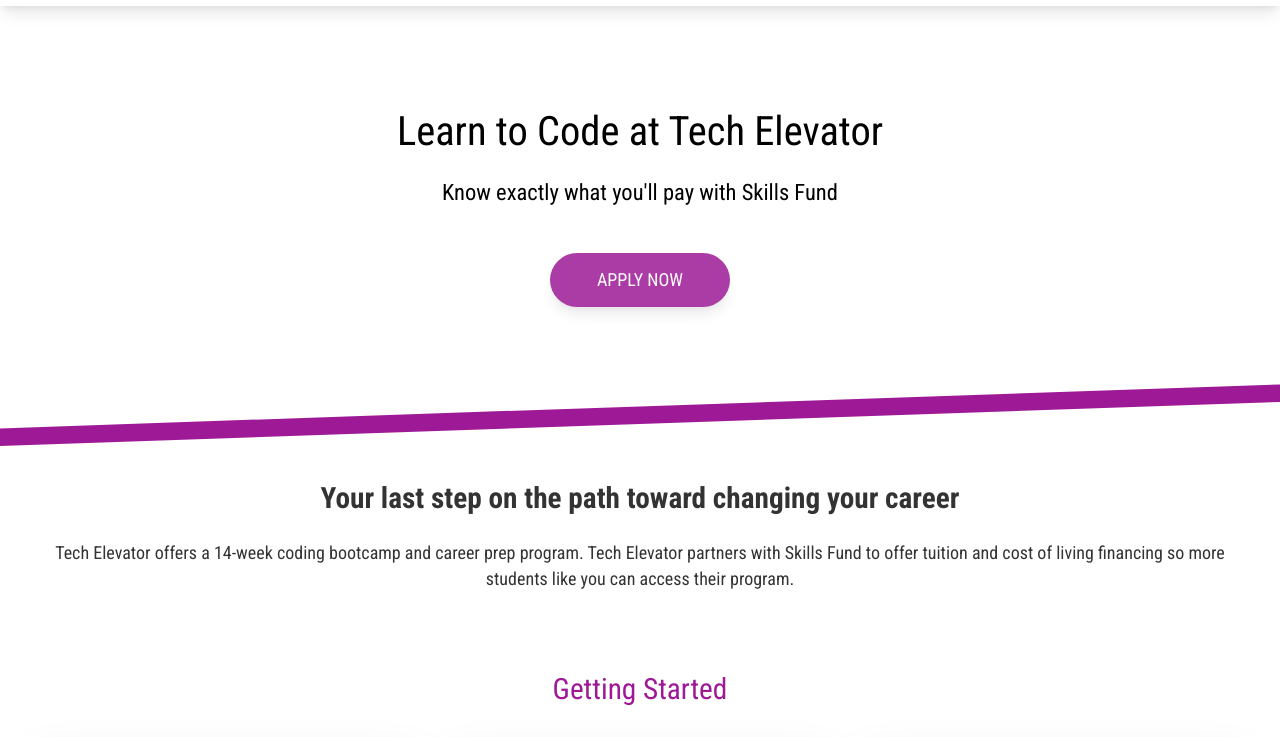
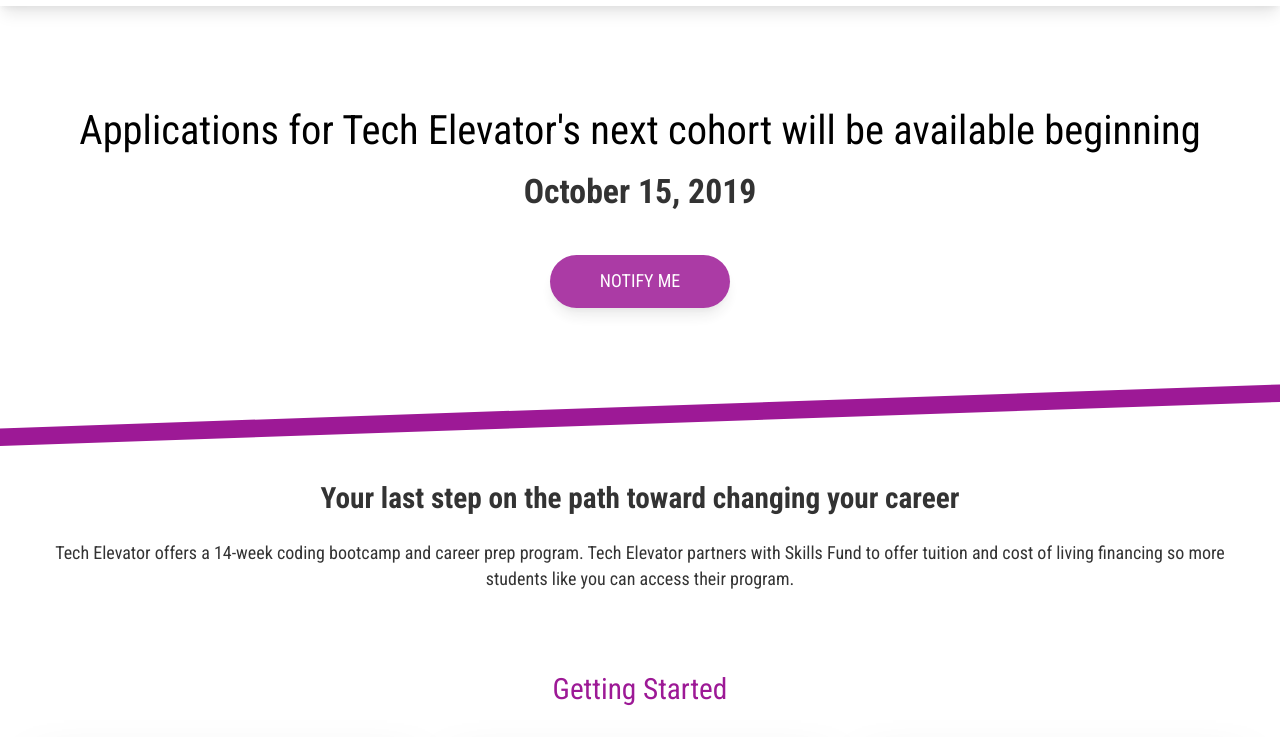
Before and after one commit to chrisdesilva/skills_fund_tech_elevator, a Gatsby site: page / in a window 1280 px wide. Shown: the part 48-785 px from the top of the page. Built offline with nearby package versions, Linux system fonts and the light colour scheme; Gatsby itself is replaced by a stand-in of ours; some packages are replaced by stand-ins of ours; no server answers.

Commit message:
Disable applications

```diff
--- a/src/components/banner.js
+++ b/src/components/banner.js
@@ -6,8 +6,9 @@
     return (
     <div className='flex flex-col justify-center items-center relative z-0' id='banner'>
         {/* update h2 caps words with school-specific content */}
-        <h1 className='text-3xl lg:text-4xl font-normal text-center mt-8 text-black px-4'>{applicationsLive ? headline : `Applications for ${schoolName}'s next cohort will be available beginning ${nextCohortStartDate}`}</h1>
-        <h2 className='text-base lg:text-xl font-light text-center text-black'>Know exactly what you'll pay with Skills Fund</h2>
+        <h1 className='text-3xl lg:text-4xl font-normal text-center mt-8 text-black px-4'>{applicationsLive ? headline : `Applications for ${schoolName}'s next cohort will be available beginning`}</h1>
+        {!applicationsLive && <span className='font-bold mb-6 text-3xl'>{nextCohortStartDate}</span>}
+        {applicationsLive && <h2 className='text-base lg:text-xl font-light text-center text-black'>Know exactly what you'll pay with Skills Fund</h2>}
         <div className='flex flex-col lg:flex-row pb-16'>
             <Button
                 buttonClassName='opacityApply uppercase bg-primary p-3 lg:mb-0 w-40 rounded-full shadow-lg text-white'
--- a/src/constants/programInfo.js
+++ b/src/constants/programInfo.js
@@ -1,8 +1,8 @@
 import logo from "../images/logo_techelevator.png" // add school logo to images folder and import here
 
-export const applicationsLive = true // set to false if not currently accepting applications
+export const applicationsLive = false // set to false if not currently accepting applications
 export const disabledLoanAppFormID = '69140c47-bb03-4a1b-b674-cc136fdea23d' // Hubspot ID for all disabled apply now lead captures
-export const nextCohortStartDate = 'October 29, 2019'
+export const nextCohortStartDate = 'October 15, 2019'
 
 // ***** BEGIN TERMS AND FAQ INFO *****
 
```
